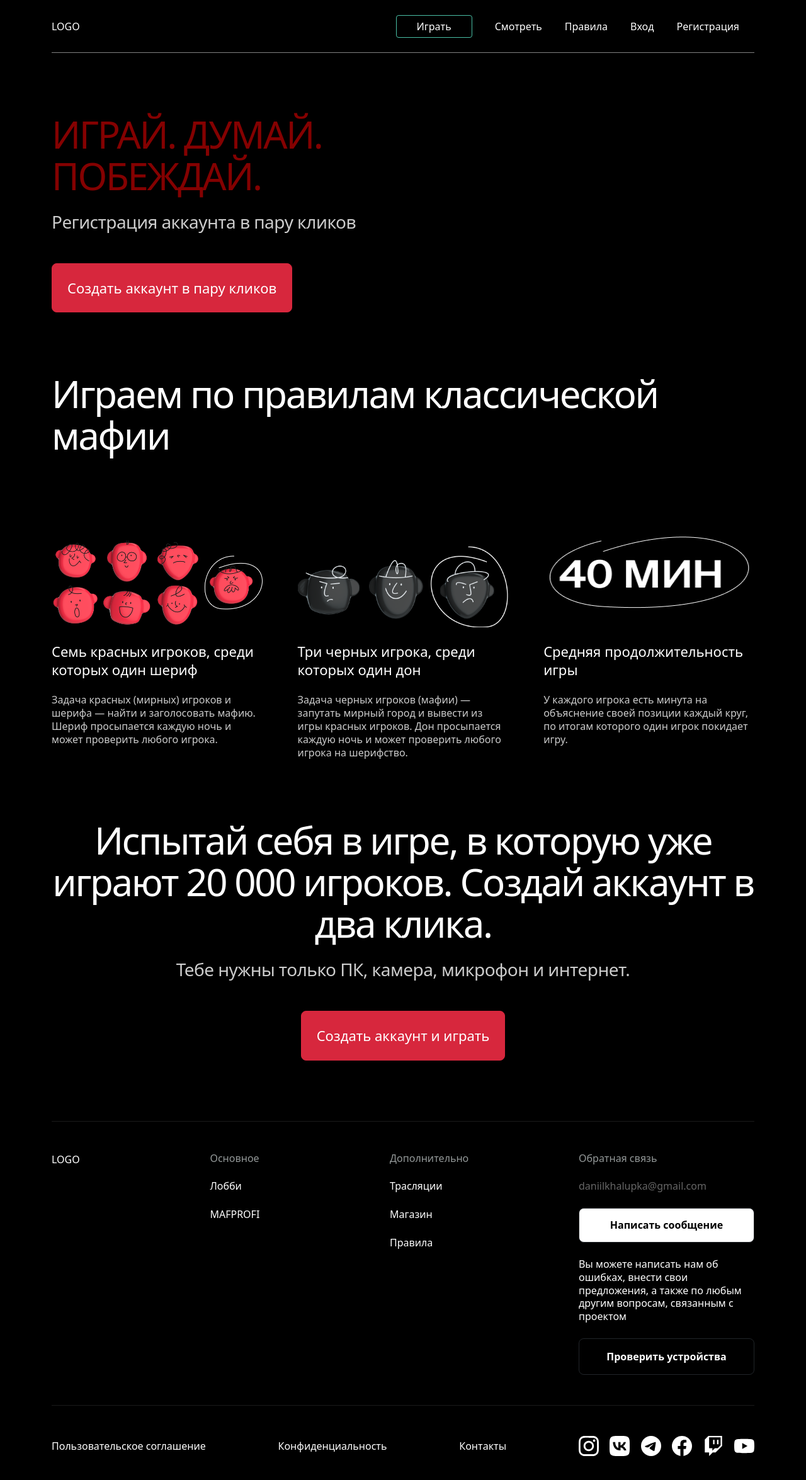
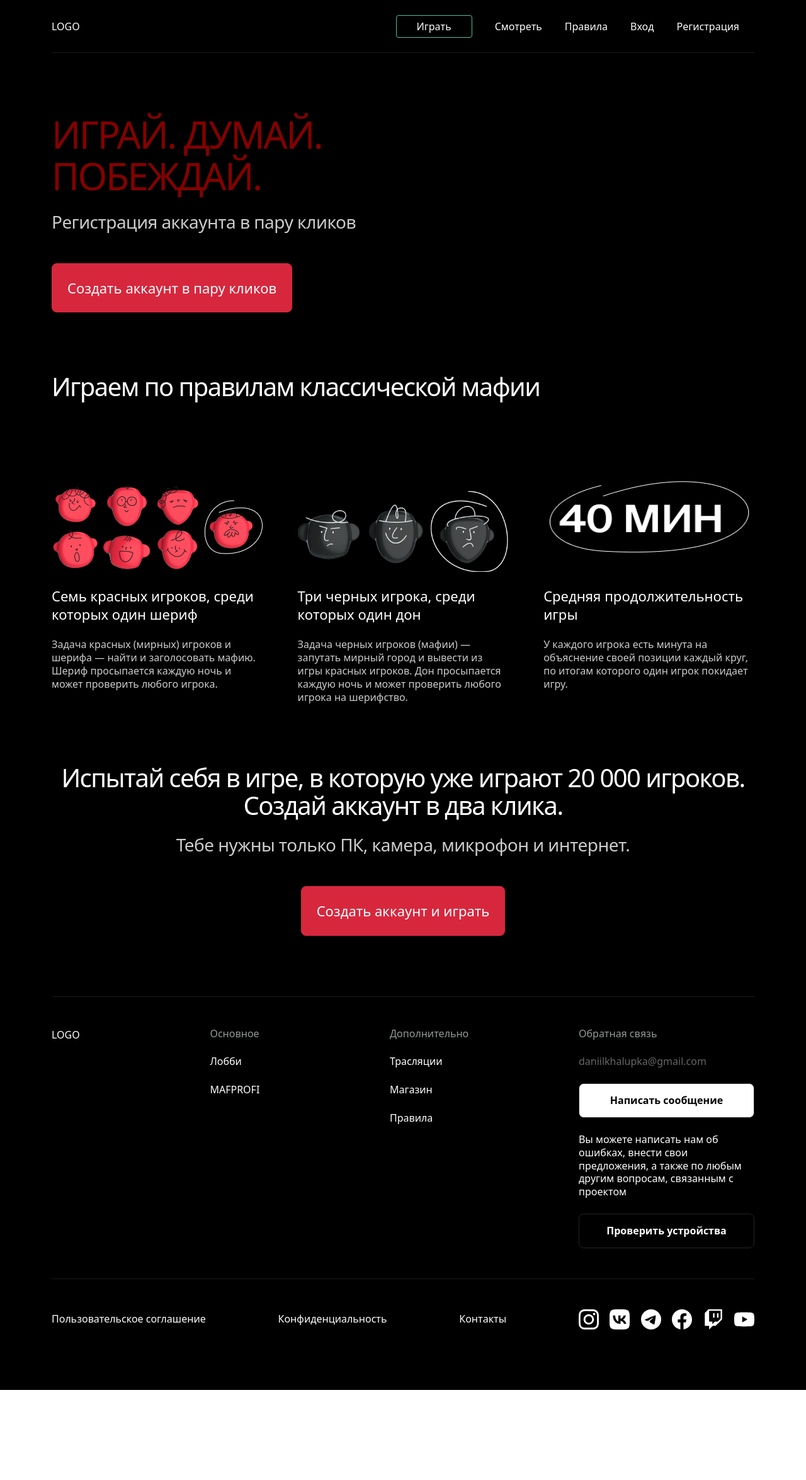
Before and after one commit to cramafia/cramafia-front, a Next.js app: page / in a window 1280 px wide. Shown: the top 2350 px of the page at 63% size. After the commit the page ends 2207 px from the top, so only its background shows below. Built offline with nearby package versions, Linux system fonts and the light colour scheme.

Commit message:
add heading_2 (#5)

```diff
--- a/src/components/Footer/Footer.styles.ts
+++ b/src/components/Footer/Footer.styles.ts
@@ -83,6 +83,7 @@ export const MessageButton = styled(Button)`
 `
 
 export const CheckButton = styled(Button)`
+  ${getTypography(Typography.BODY_SMALL)}
   padding: ${getUnitAsPixels(2)} ${getUnitAsPixels(5)};
   border-radius: ${getUnitAsPixels()};
   margin-bottom: ${getVerticalSpacingAsPixels(VerticalSpacingType.SMALL)};
--- a/src/components/Header/Header.styles.ts
+++ b/src/components/Header/Header.styles.ts
@@ -10,7 +10,7 @@ export const HeaderContainer = styled.div`
   justify-content: space-between;
   height: ${getUnitAsPixels(10.5)};
   align-items: center;
-  border-bottom: 1px solid rgba(255, 255, 255, 0.5);
+  border-bottom: 1px solid rgba(255, 255, 255, 0.1);
 `
 
 export const Navbar = styled(Nav)`
--- a/src/components/Main/Main.styles.ts
+++ b/src/components/Main/Main.styles.ts
@@ -25,7 +25,7 @@ export const Slogan = styled.div`
 `
 
 export const Heading = styled.div`
-  ${getTypography(Typography.HEADING_1)}
+  ${getTypography(Typography.HEADING_2)}
   text-align: ${({ align }: PositionProps) => align || 'flex-start'};
 `
 
--- a/src/theme/typography.ts
+++ b/src/theme/typography.ts
@@ -5,6 +5,7 @@ import { getMediaQuery, ScreenSize } from './layout'
 export enum Typography {
   NAVIGATION = 'NAVIGATION',
   HEADING_1 = 'HEADING_1',
+  HEADING_2 = 'HEADING_2',
   SUB_HEADING_1 = 'SUB_HEADING_1',
   BODY_REGULAR = 'BODY_REGULAR',
   BODY_SMALL = 'BODY_SMALL',
@@ -39,6 +40,22 @@ const typography: { [key in Typography]: FlattenSimpleInterpolation } = {
 
     ${getMediaQuery(ScreenSize.XLARGE)} {
       font-size: 90px;
+    }
+  `,
+  [Typography.HEADING_2]: css`
+    font-family: ${getFont(Font.SANS)};
+    font-weight: 400;
+    font-size: 26px;
+    text-decoration: none;
+    letter-spacing: -0.04em;
+    line-height: 1.1;
+
+    ${getMediaQuery(ScreenSize.LARGE)} {
+      font-size: 40px;
+    }
+
+    ${getMediaQuery(ScreenSize.XLARGE)} {
+      font-size: 70px;
     }
   `,
   [Typography.SUB_HEADING_1]: css`
```
